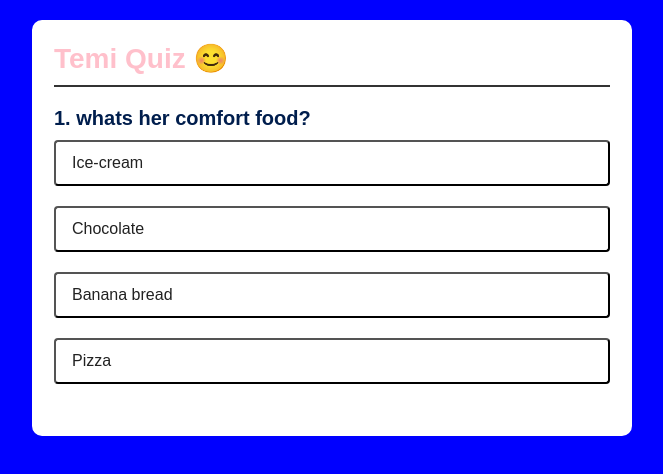
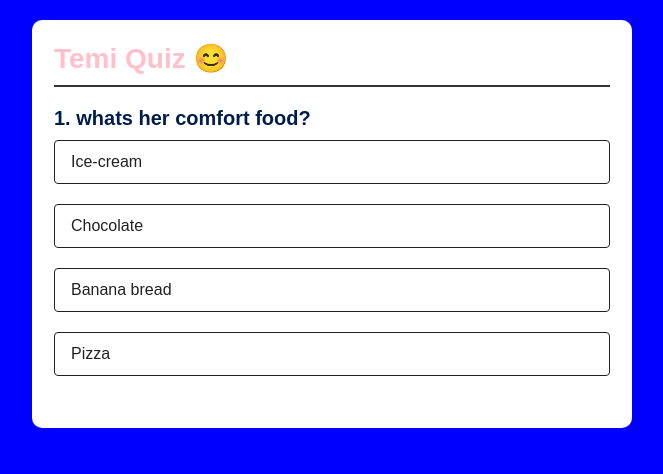
Before and after one commit to Marthaomas/quiz, a plain HTML site: page index.html in a window 1280 px wide. Shown: the whole page, without its empty margins (308-971 px from the left). Drawn offline with Linux system fonts and the light colour scheme.

Commit message:
Update index.html

```diff
--- a/index.html
+++ b/index.html
@@ -44,7 +44,7 @@
         color: #222;
         font-weight: 500;
         width: 100%;
-        border: 1px soild #222;
+        border: 1px solid #222;
         padding: 12px 16px;
         margin: 10px 0;
         text-align: left;
```
